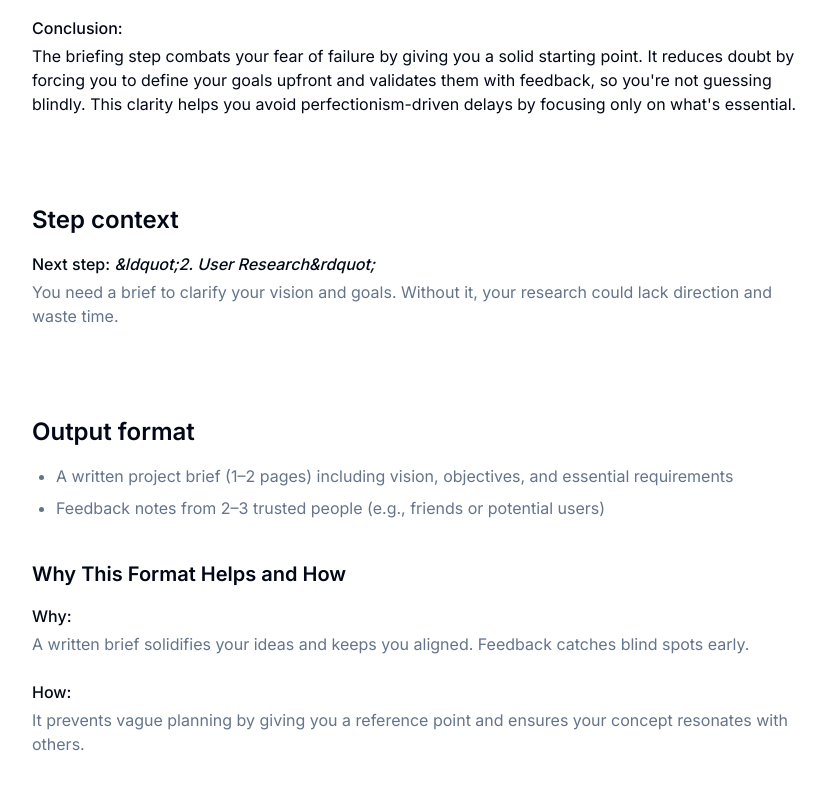
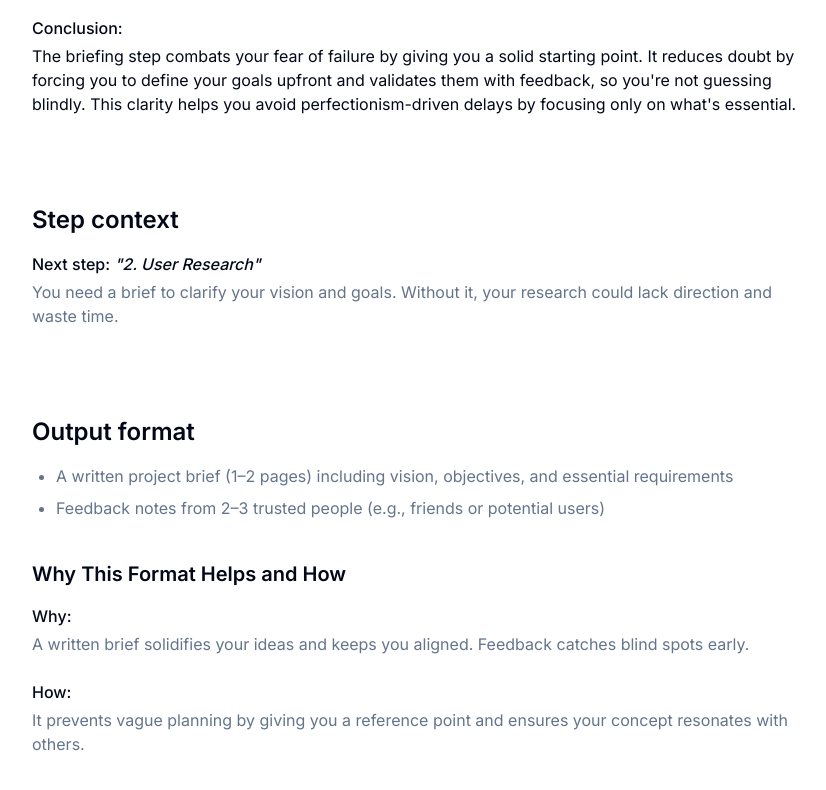
Before and after one commit to CtrlAltFocus/product-design-guide, a Next.js app: page /guide in a window 1280 px wide. Shown: the part 1179-1969 px from the top of the page, without its empty margins (224-1050 px from the left). Built offline with nearby package versions, Linux system fonts and the light colour scheme.

Commit message:
fix html dbl quotes

```diff
--- a/components/chapter-content.tsx
+++ b/components/chapter-content.tsx
@@ -208,13 +208,13 @@ export function ChapterContent({
           <div className="space-y-6">
             {chapter.sequence.after && (
               <div>
-                <p className="font-medium">Previous step: <em>&ldquot;{prevChapterName}&rdquot;</em></p>
+                <p className="font-medium">Previous step: <em>&quot;{prevChapterName}&quot;</em></p>
                 <p className="text-muted-foreground mt-1">{chapter.sequence.after}</p>
               </div>
             )}
             {chapter.sequence.before && (
               <div>
-                <p className="font-medium">Next step: <em>&ldquot;{nextChapterName}&rdquot;</em></p>
+                <p className="font-medium">Next step: <em>&quot;{nextChapterName}&quot;</em></p>
                 <p className="text-muted-foreground mt-1">{chapter.sequence.before}</p>
               </div>
             )}
```
